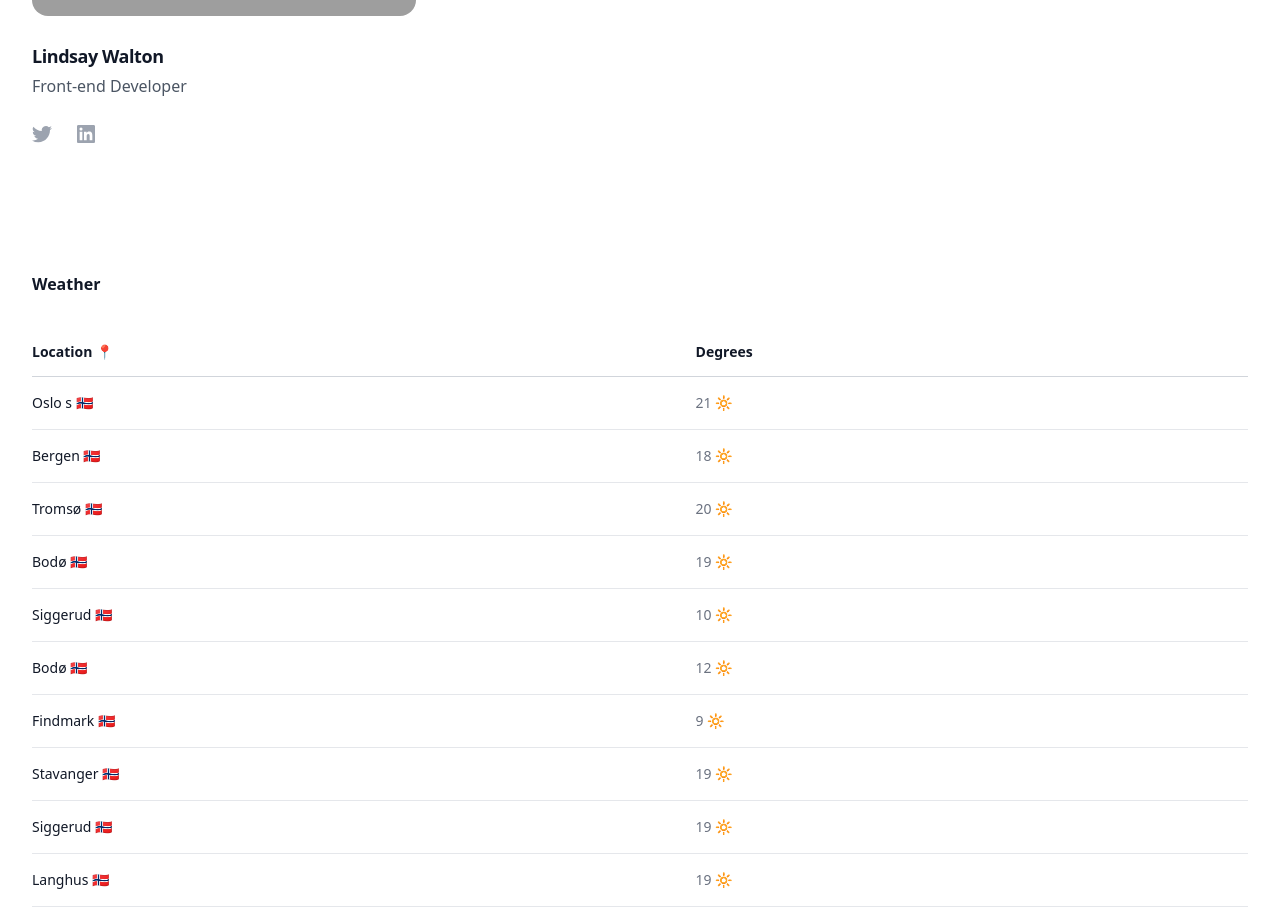
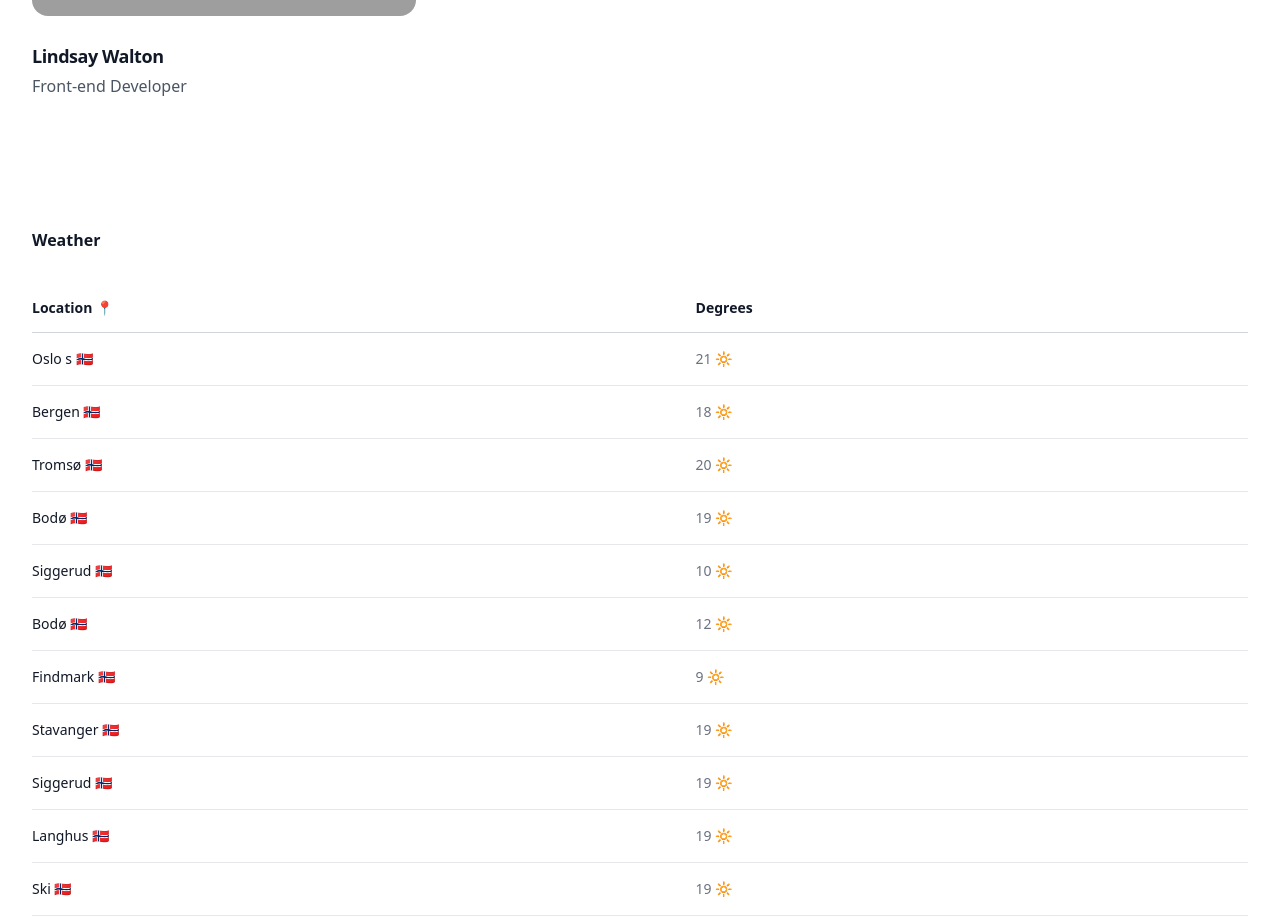
Before and after one commit to IsacHolstad/skywatch, a React (Create React App) app: page / in a window 1280 px wide. Shown: the part 896-1817 px from the top of the page. Built offline with nearby package versions, Linux system fonts and the light colour scheme; grey boxes are pictures that could not be loaded.

Commit message:
removed linkedin and twitter handle to maker

```diff
--- a/src/components/CreatorsSection.js
+++ b/src/components/CreatorsSection.js
@@ -30,28 +30,7 @@ export default function CreatorsSection() {
                             <img className="aspect-[3/2] w-full rounded-2xl object-cover" src={person.imageUrl} alt="" />
                             <h3 className="mt-6 text-lg font-semibold leading-8 tracking-tight text-gray-900">{person.name}</h3>
                             <p className="text-base leading-7 text-gray-600">{person.role}</p>
-                            <ul role="list" className="mt-6 flex gap-x-6">
-                                <li>
-                                    <a href={person.twitterUrl} className="text-gray-400 hover:text-gray-500">
-                                        <span className="sr-only">Twitter</span>
-                                        <svg className="h-5 w-5" aria-hidden="true" fill="currentColor" viewBox="0 0 20 20">
-                                            <path d="M6.29 18.251c7.547 0 11.675-6.253 11.675-11.675 0-.178 0-.355-.012-.53A8.348 8.348 0 0020 3.92a8.19 8.19 0 01-2.357.646 4.118 4.118 0 001.804-2.27 8.224 8.224 0 01-2.605.996 4.107 4.107 0 00-6.993 3.743 11.65 11.65 0 01-8.457-4.287 4.106 4.106 0 001.27 5.477A4.073 4.073 0 01.8 7.713v.052a4.105 4.105 0 003.292 4.022 4.095 4.095 0 01-1.853.07 4.108 4.108 0 003.834 2.85A8.233 8.233 0 010 16.407a11.616 11.616 0 006.29 1.84" />
-                                        </svg>
-                                    </a>
-                                </li>
-                                <li>
-                                    <a href={person.linkedinUrl} className="text-gray-400 hover:text-gray-500">
-                                        <span className="sr-only">LinkedIn</span>
-                                        <svg className="h-5 w-5" aria-hidden="true" fill="currentColor" viewBox="0 0 20 20">
-                                            <path
-                                                fillRule="evenodd"
-                                                d="M16.338 16.338H13.67V12.16c0-.995-.017-2.277-1.387-2.277-1.39 0-1.601 1.086-1.601 2.207v4.248H8.014v-8.59h2.559v1.174h.037c.356-.675 1.227-1.387 2.526-1.387 2.703 0 3.203 1.778 3.203 4.092v4.711zM5.005 6.575a1.548 1.548 0 11-.003-3.096 1.548 1.548 0 01.003 3.096zm-1.337 9.763H6.34v-8.59H3.667v8.59zM17.668 1H2.328C1.595 1 1 1.581 1 2.298v15.403C1 18.418 1.595 19 2.328 19h15.34c.734 0 1.332-.582 1.332-1.299V2.298C19 1.581 18.402 1 17.668 1z"
-                                                clipRule="evenodd"
-                                            />
-                                        </svg>
-                                    </a>
-                                </li>
-                            </ul>
+
                         </li>
                     ))}
                 </ul>
```
